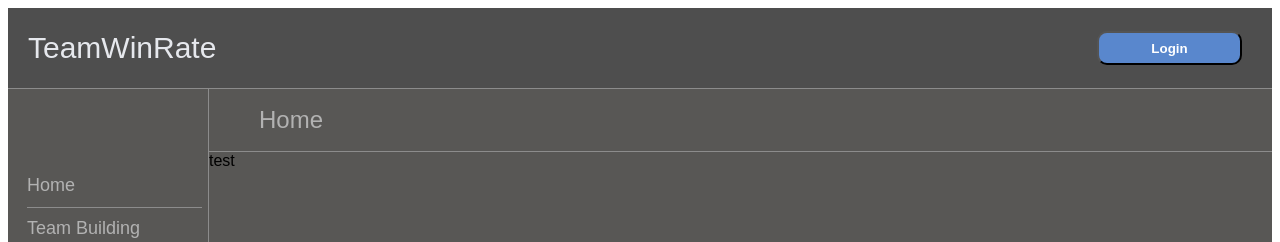
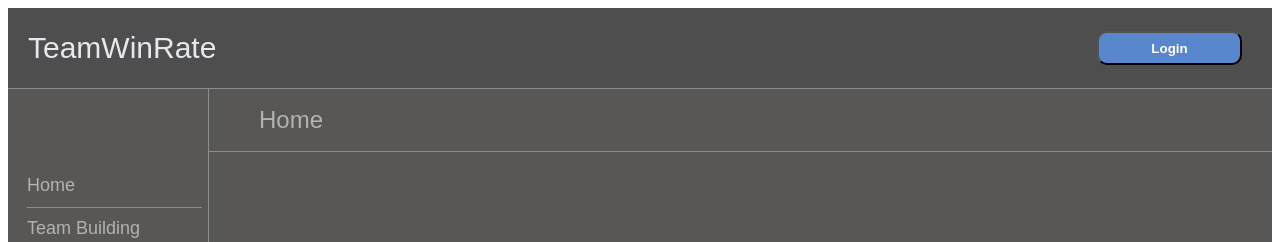
Before and after one commit to Daigoshimomura/TeamWinRate, a Next.js app: page / in a window 1280 px wide. Shown: the top 242 px of the page. Built offline with nearby package versions, Linux system fonts and the light colour scheme; no server answers.

Commit message:
fix:logout挙動バグ修正

```diff
--- a/components/header/pagetitle.tsx
+++ b/components/header/pagetitle.tsx
@@ -28,7 +28,6 @@ const PageTitle = styled(Base)`
   &__main {
     font-size: 24px;
     color: #b2b2b2;
-    position: relative;
     height: 62px;
     border-bottom: 1px solid;
     border-color: #8c8c8c;
@@ -38,7 +37,6 @@ const PageTitle = styled(Base)`
   &__mainRank {
     font-size: 24px;
     color: #b2b2b2;
-    position: relative;
     height: 105px;
     width: 100%;
     border-bottom: 1px solid;
--- a/components/login/logOut.tsx
+++ b/components/login/logOut.tsx
@@ -32,6 +32,7 @@ const Base: React.FC<Props> = ({ className }) => {
 
 export const LogOut = styled(Base)`
   position: absolute;
+  z-index: 9999;
   height: 50px;
   width: 250px;
   right: 20px;
--- a/pages/index.tsx
+++ b/pages/index.tsx
@@ -9,7 +9,7 @@ type Props = {
 const Base: React.FC<Props> = ({ className }) => {
   return (
     <Layout page="Home">
-      <div className={className}>test</div>
+      <div className={className}></div>
     </Layout>
   );
 };
```
